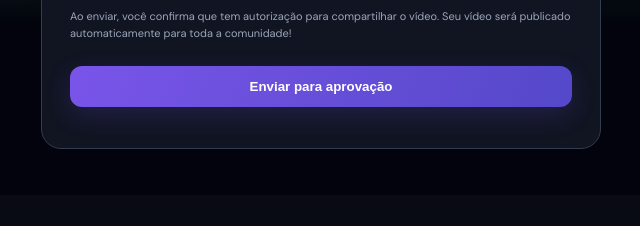
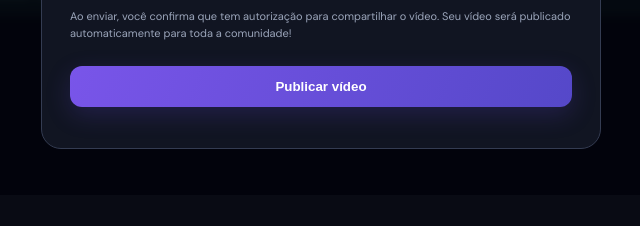
Before and after one commit to wagnerrodriguessilva128-bit/versoparty, a plain HTML site: page index.html in a window 1280 px wide. Both pictures are taken after a click on the button "＋ Enviar vídeo". Shown: the part 605-831 px from the top of the page, 319-959 px from the left. Drawn offline with nearby package versions, Linux system fonts and the light colour scheme; no server answers.

Commit message:
Update index.html

```diff
--- a/index.html
+++ b/index.html
@@ -52,7 +52,7 @@
       <div id="fileArea"><label>Escolha o vídeo (MP4, WebM ou MOV)<input id="videoFile" type="file" accept="video/mp4,video/webm,video/quicktime"></label><small>Limite recomendado: 50 MB por vídeo no plano gratuito configurado.</small></div>
       <div id="youtubeArea" class="hidden"><label>Link do YouTube<input id="youtubeUrl" type="url" placeholder="https://www.youtube.com/watch?v=..."></label></div>
       <p class="consent">Ao enviar, você confirma que tem autorização para compartilhar o vídeo. Seu vídeo será publicado automaticamente para toda a comunidade!</p>
-      <button class="primary full" id="submitUpload" type="submit">Enviar para aprovação</button>
+      <button class="primary full" id="submitUpload" type="submit">Publicar vídeo</button>
       <p id="formStatus" class="form-status" role="status"></p>
     </form>
   </dialog>
```
